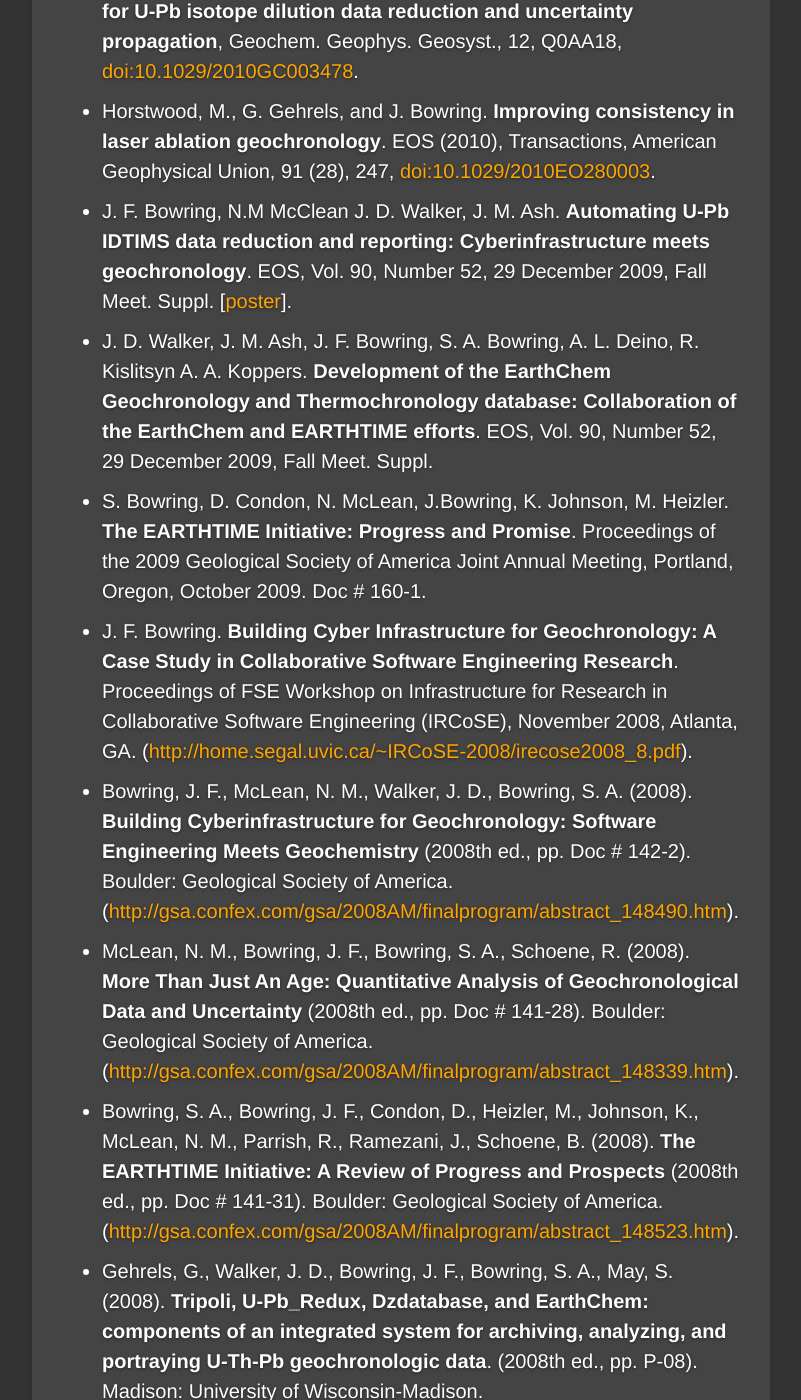
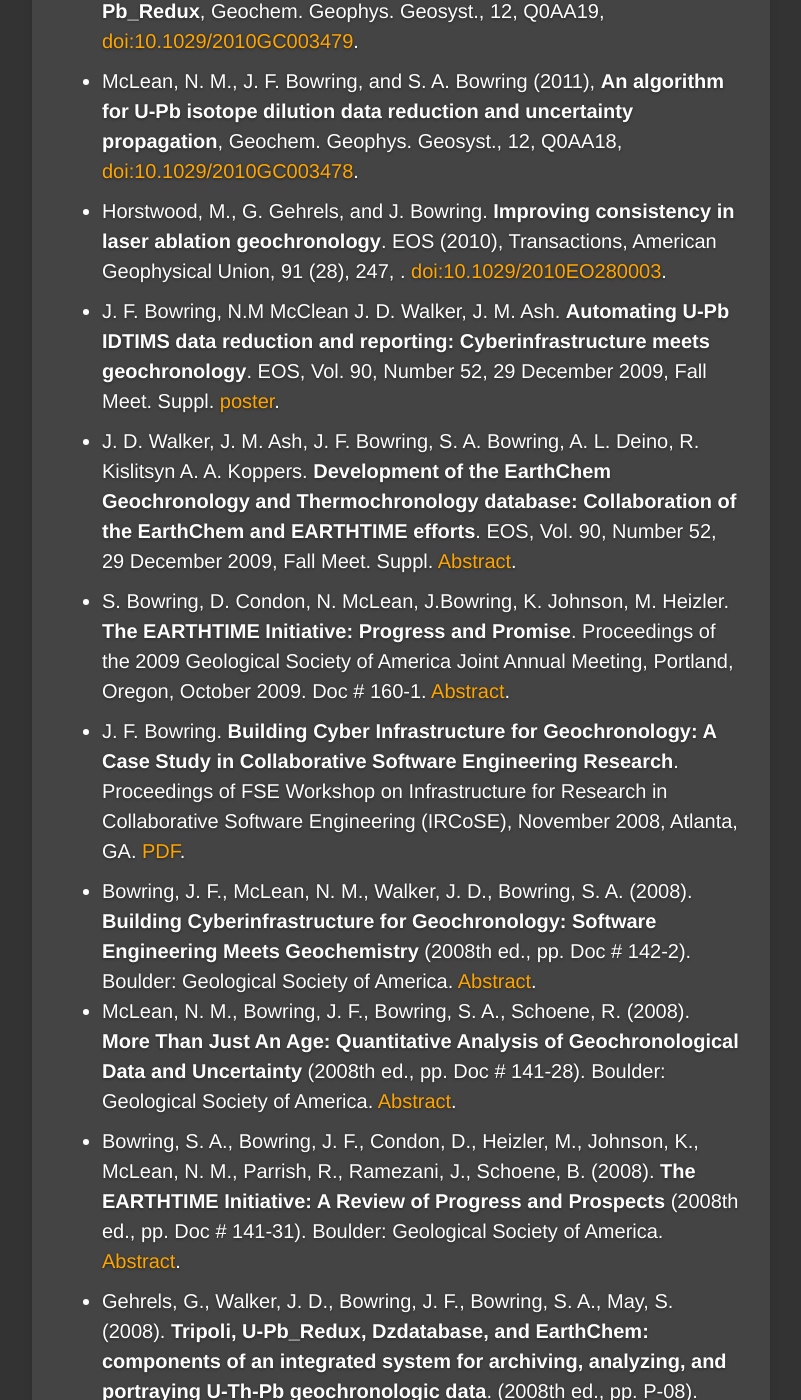
Before and after one commit to shefaliemmanuel/cirdles.github.com, a Jekyll site: the page built from about/publications.md, in a window 1280 px wide and 1400 px high, scrolled down 696 px. Shown: the whole window, without its empty margins (239-1040 px from the left). Built offline with Jekyll 4.4.1, drawn with Linux system fonts in a browser that asks for light colours; some of the changed lines change nothing that is shown; some of the changed text lies outside the part shown.

Commit message:
updated publications page

```diff
--- a/about/publications.md
+++ b/about/publications.md
@@ -7,27 +7,40 @@
 
 Any opinions, findings and conclusions or recommendations expressed in this material are those of the author(s) and do not necessarily reflect the views of the National Science Foundation (NSF).
 
-* J. Bowring and H. Hegler, **Obsidian: Pattern-Based Unit Test Implementations**, Journal of Software Engineering and Applications, Vol. 7 No. 2, 2014, pp. 94-103. [doi:10.4236/jsea.2014.72011](../../assets/documents/obsidian-pattern-based-unit-test-implementations.pdf).
+* McLean, N., J. F. Bowring, and G. Gehrels (2016), **Algorithms and software for U-Pb 	geochronology by LA-ICPMS**, Geochem. Geophys. Geosyst., 2016,
+<a href="https://www.google.com/search?q=doi%3A10.1002%2F2015GC006097&oq=doi%3A10.1002%2F2015GC006097&aqs=chrome..69i57j69i58.48831j0j4&sourceid=chrome&es_sm=119&ie=UTF-8" target="_blank">doi:10.1002/2015GC006097</a>, 15252027.
 
-* Bowring, J. F., N. M. McLean, and S. A. Bowring (2011), **Engineering cyber infrastructure for U-Pb geochronology: Tripoli and U-Pb_Redux**, Geochem. Geophys. Geosyst., 12, Q0AA19, [doi:10.1029/2010GC003479](../../assets/documents/engineering-cyber-infrastructure-for-u-pb-geochronology.pdf).
+* J. Bowring and H. Hegler, **Obsidian: Pattern-Based Unit Test Implementations**, Journal of Software Engineering and Applications, Vol. 7 No. 2, 2014, pp. 94-103.
+<a href="../../assets/documents/obsidian-pattern-based-unit-test-implementations.pdf" target="_blank">doi:10.4236/jsea.2014.72011</a>.
 
-* McLean, N. M., J. F. Bowring, and S. A. Bowring (2011), **An algorithm for U-Pb isotope dilution data reduction and uncertainty propagation**, Geochem. Geophys. Geosyst., 12, Q0AA18, [doi:10.1029/2010GC003478](../../assets/documents/an-algorithm-for-u-pb-isotope-dilution-data-reduction-and-uncertainty-propagation.pdf).
+* Bowring, J. F., N. M. McLean, and S. A. Bowring (2011), **Engineering cyber infrastructure for U-Pb geochronology: Tripoli and U-Pb_Redux**, Geochem. Geophys. Geosyst., 12, Q0AA19,
+<a href="../../assets/documents/engineering-cyber-infrastructure-for-u-pb-geochronology.pdf" target="_blank">doi:10.1029/2010GC003479</a>.
 
-* Horstwood, M., G. Gehrels, and J. Bowring.  **Improving consistency in laser ablation geochronology**.  EOS (2010), Transactions, American Geophysical Union, 91 (28), 247, [doi:10.1029/2010EO280003](../../assets/documents/improving-consistency-in-laser-ablation-geochronology.pdf).
+* McLean, N. M., J. F. Bowring, and S. A. Bowring (2011), **An algorithm for U-Pb isotope dilution data reduction and uncertainty propagation**, Geochem. Geophys. Geosyst., 12, Q0AA18,
+<a href="../../assets/documents/an-algorithm-for-u-pb-isotope-dilution-data-reduction-and-uncertainty-propagation.pdf" target="_blank">doi:10.1029/2010GC003478</a>.
 
-* J. F. Bowring, N.M McClean J. D. Walker, J. M. Ash. **Automating U-Pb IDTIMS data reduction and reporting: Cyberinfrastructure meets geochronology**.  EOS, Vol. 90, Number 52, 29 December 2009, Fall Meet. Suppl. [[poster](../../assets/documents/poster-automating-u-pb-idtims-data-reduction-and-reporting.pdf)].
+* Horstwood, M., G. Gehrels, and J. Bowring.  **Improving consistency in laser ablation geochronology**.  EOS (2010), Transactions, American Geophysical Union, 91 (28), 247, []().
+<a href="../../assets/documents/improving-consistency-in-laser-ablation-geochronology.pdf" target="_blank">doi:10.1029/2010EO280003</a>.
+
+* J. F. Bowring, N.M McClean J. D. Walker, J. M. Ash. **Automating U-Pb IDTIMS data reduction and reporting: Cyberinfrastructure meets geochronology**.  EOS, Vol. 90, Number 52, 29 December 2009, Fall Meet. Suppl.
+<a href="../../assets/documents/poster-automating-u-pb-idtims-data-reduction-and-reporting.pdf" target="_blank">poster</a>.
 
 * J. D. Walker, J. M. Ash, J. F. Bowring, S. A. Bowring, A. L. Deino, R. Kislitsyn A. A. Koppers. **Development of the EarthChem Geochronology and Thermochronology database: Collaboration of the EarthChem and EARTHTIME efforts**.  EOS, Vol. 90, Number 52, 29 December 2009, Fall Meet. Suppl.
+<a href="http://adsabs.harvard.edu/abs/2009AGUFM.V53B..08W" target="_blank">Abstract</a>.
 
 * S. Bowring, D. Condon, N. McLean, J.Bowring, K. Johnson, M. Heizler. **The EARTHTIME Initiative: Progress and Promise**. Proceedings of the 2009 Geological Society of America Joint Annual Meeting, Portland, Oregon, October 2009. Doc # 160-1.
+<a href="https://gsa.confex.com/gsa/2009AM/finalprogram/abstract_167070.htm" target="_blank">Abstract</a>.
 
-* J. F. Bowring. **Building Cyber Infrastructure for Geochronology: A Case Study in Collaborative Software Engineering Research**. Proceedings of FSE Workshop on Infrastructure for Research in Collaborative Software Engineering (IRCoSE), November 2008, Atlanta, GA. ([http://home.segal.uvic.ca/~IRCoSE-2008/irecose2008_8.pdf](../../assets/documents/BuildingCyberInfrastructure.pdf)).
+* J. F. Bowring. **Building Cyber Infrastructure for Geochronology: A Case Study in Collaborative Software Engineering Research**. Proceedings of FSE Workshop on Infrastructure for Research in Collaborative Software Engineering (IRCoSE), November 2008, Atlanta, GA.
+<a href="../../assets/documents/BuildingCyberInfrastructure.pdf" target="_blank">PDF</a>.
 
-* Bowring, J. F., McLean, N. M., Walker, J. D., Bowring, S. A. (2008). **Building Cyberinfrastructure for Geochronology: Software Engineering Meets Geochemistry** (2008th ed., pp. Doc # 142-2). Boulder: Geological Society of America.([http://gsa.confex.com/gsa/2008AM/finalprogram/abstract_148490.htm](http://gsa.confex.com/gsa/2008AM/finalprogram/abstract_148490.htm)).
-
-* McLean, N. M., Bowring, J. F., Bowring, S. A., Schoene, R. (2008). **More Than Just An Age: Quantitative Analysis of Geochronological Data and Uncertainty** (2008th ed., pp. Doc # 141-28). Boulder: Geological Society of America.([http://gsa.confex.com/gsa/2008AM/finalprogram/abstract_148339.htm](http://gsa.confex.com/gsa/2008AM/finalprogram/abstract_148339.htm)).
+* Bowring, J. F., McLean, N. M., Walker, J. D., Bowring, S. A. (2008). **Building Cyberinfrastructure for Geochronology: Software Engineering Meets Geochemistry** (2008th ed., pp. Doc # 142-2). Boulder: Geological Society of America.
+<a href="http://gsa.confex.com/gsa/2008AM/finalprogram/abstract_148490.htm" target="_blank">Abstract</a>.
+* McLean, N. M., Bowring, J. F., Bowring, S. A., Schoene, R. (2008). **More Than Just An Age: Quantitative Analysis of Geochronological Data and Uncertainty** (2008th ed., pp. Doc # 141-28). Boulder: Geological Society of America.
+<a href="http://gsa.confex.com/gsa/2008AM/finalprogram/abstract_148339.htm" target="_blank">Abstract</a>.
 
 * Bowring, S. A., Bowring, J. F., Condon, D., Heizler, M., Johnson, K., McLean, N. M., Parrish, R., Ramezani, J., Schoene, B. (2008). **The EARTHTIME Initiative: A Review of Progress and Prospects** (2008th ed., pp. Doc # 141-31).
-Boulder: Geological Society of America. (<a href="http://gsa.confex.com/gsa/2008AM/finalprogram/abstract_148523.htm" target="_blank">http://gsa.confex.com/gsa/2008AM/finalprogram/abstract_148523.htm</a>).
+Boulder: Geological Society of America. <a href="http://gsa.confex.com/gsa/2008AM/finalprogram/abstract_148523.htm" target="_blank">Abstract</a>.
 
 * Gehrels, G., Walker, J. D., Bowring, J. F., Bowring, S. A., May, S. (2008). **Tripoli, U-Pb_Redux, Dzdatabase, and EarthChem: components of an integrated system for archiving, analyzing, and portraying U-Th-Pb geochronologic data**. (2008th ed., pp. P-08). Madison: University of Wisconsin-Madison.
+<a href="http://www.geology.wisc.edu/~wiscsims/BGSW5/posters/GehrelsDZdatabase%20poster%20(GG%206%20June2008).pdf" target="_blank">Poster</a>.
```
